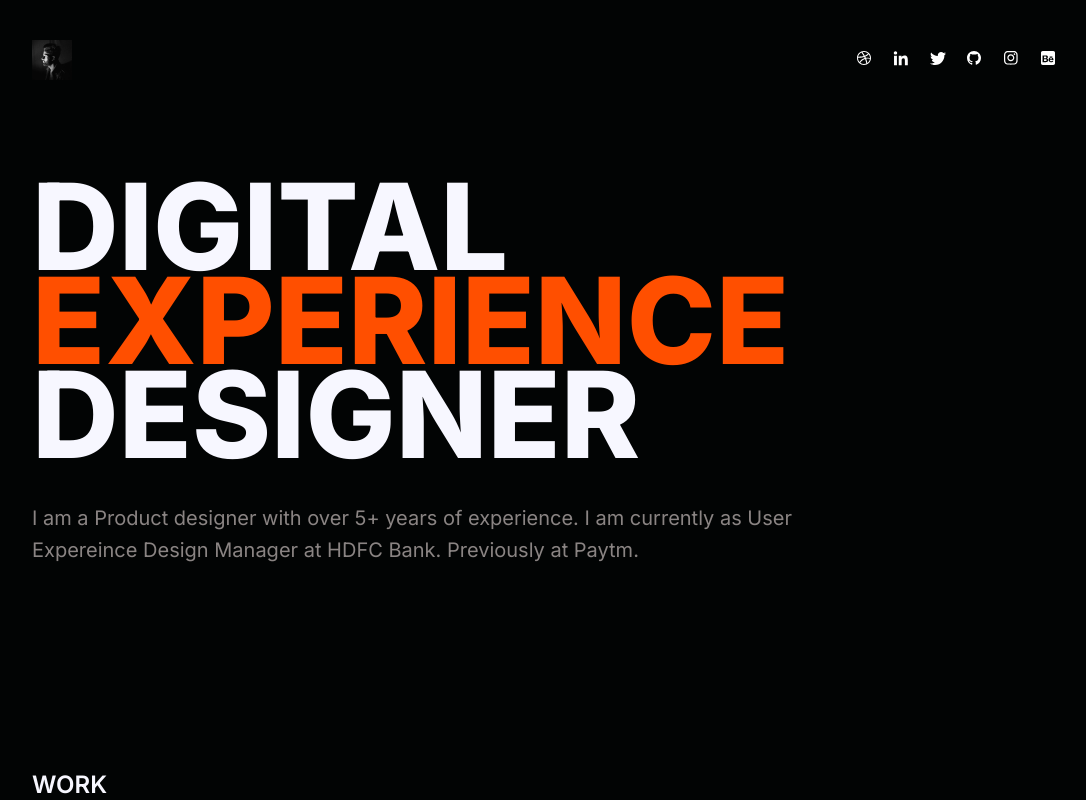
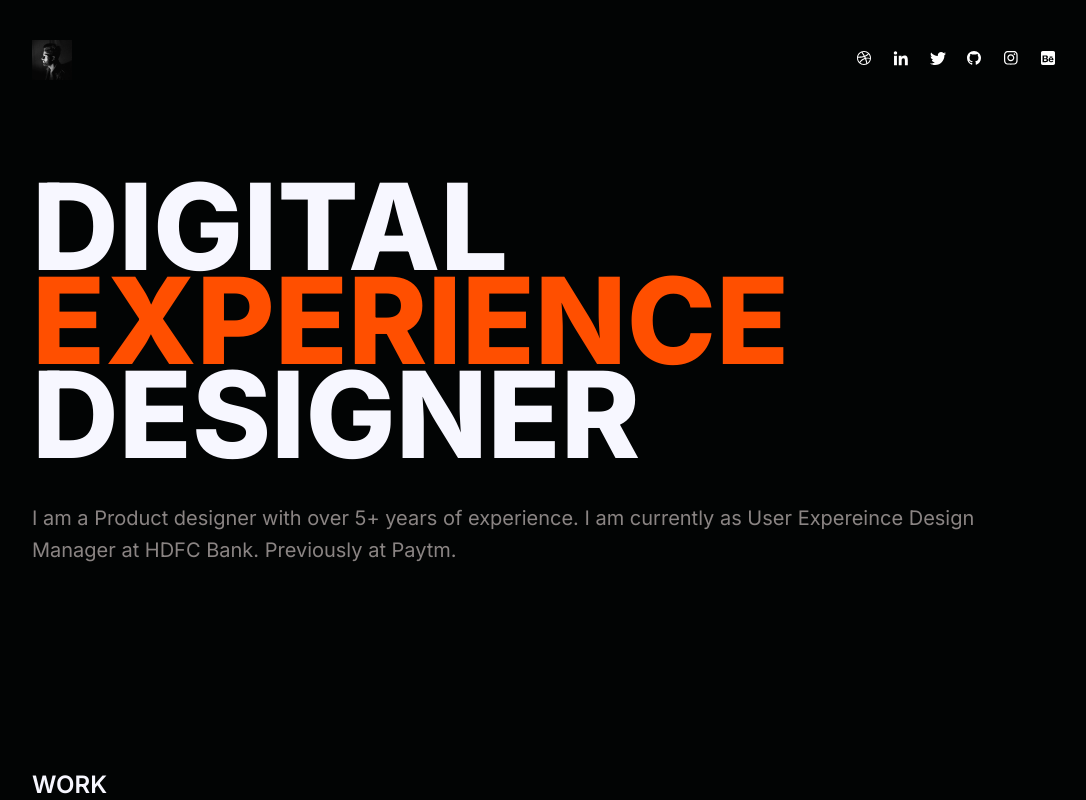
Before and after one commit to Vraj247/myport4.0, a React (Create React App) app: page / in a window 1280 px wide. Shown: the top 800 px of the page, without its empty margins (96-1182 px from the left). Built offline with nearby package versions, Linux system fonts and the light colour scheme.

Commit message:
added node

```diff
--- a/src/App.scss
+++ b/src/App.scss
@@ -653,7 +653,7 @@ and (min-width : 1224px) {
                 }
 
                 h3 {
-                    width: 75%;
+                    width: 100%;
                     font-weight: 400;
                     line-height: 32px;
                     font-size: 20px;
```
